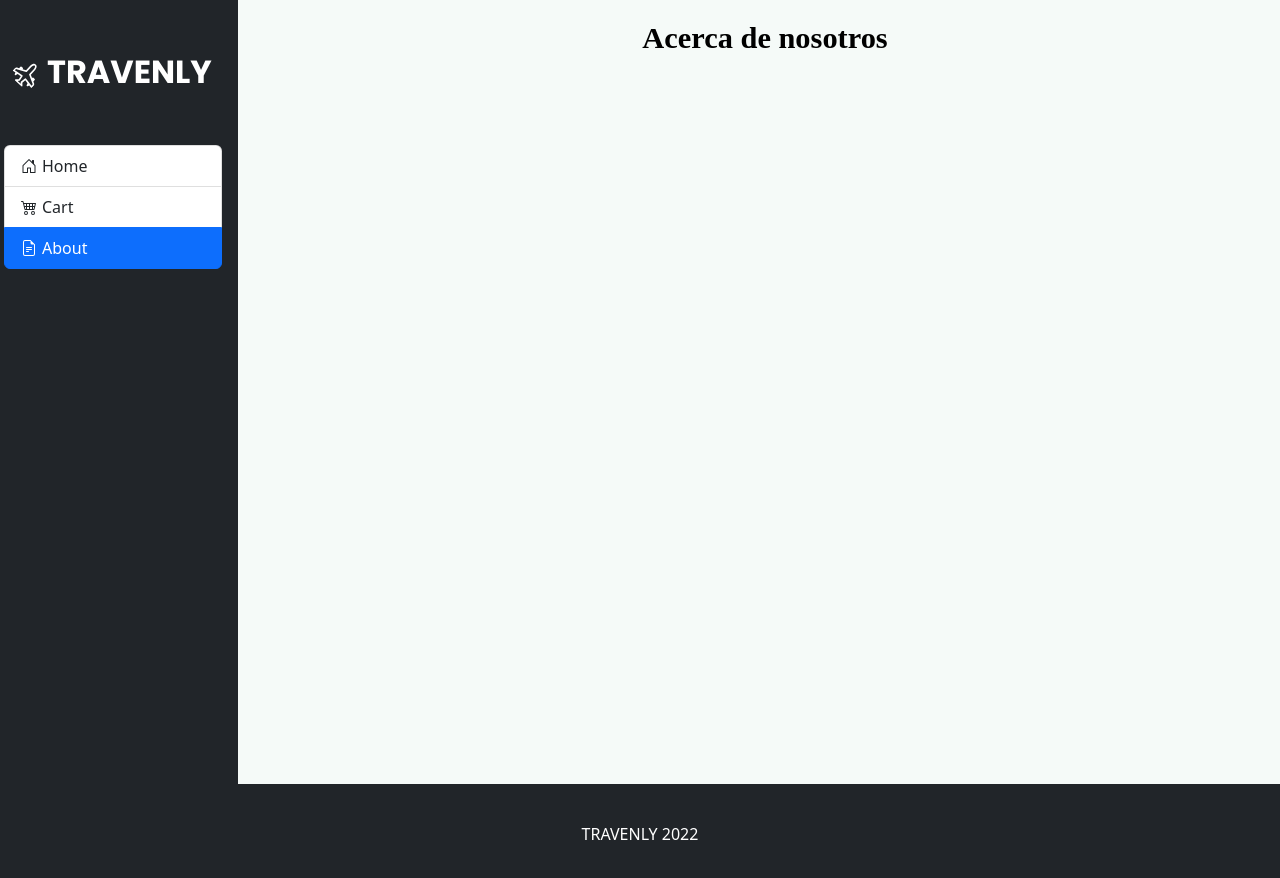
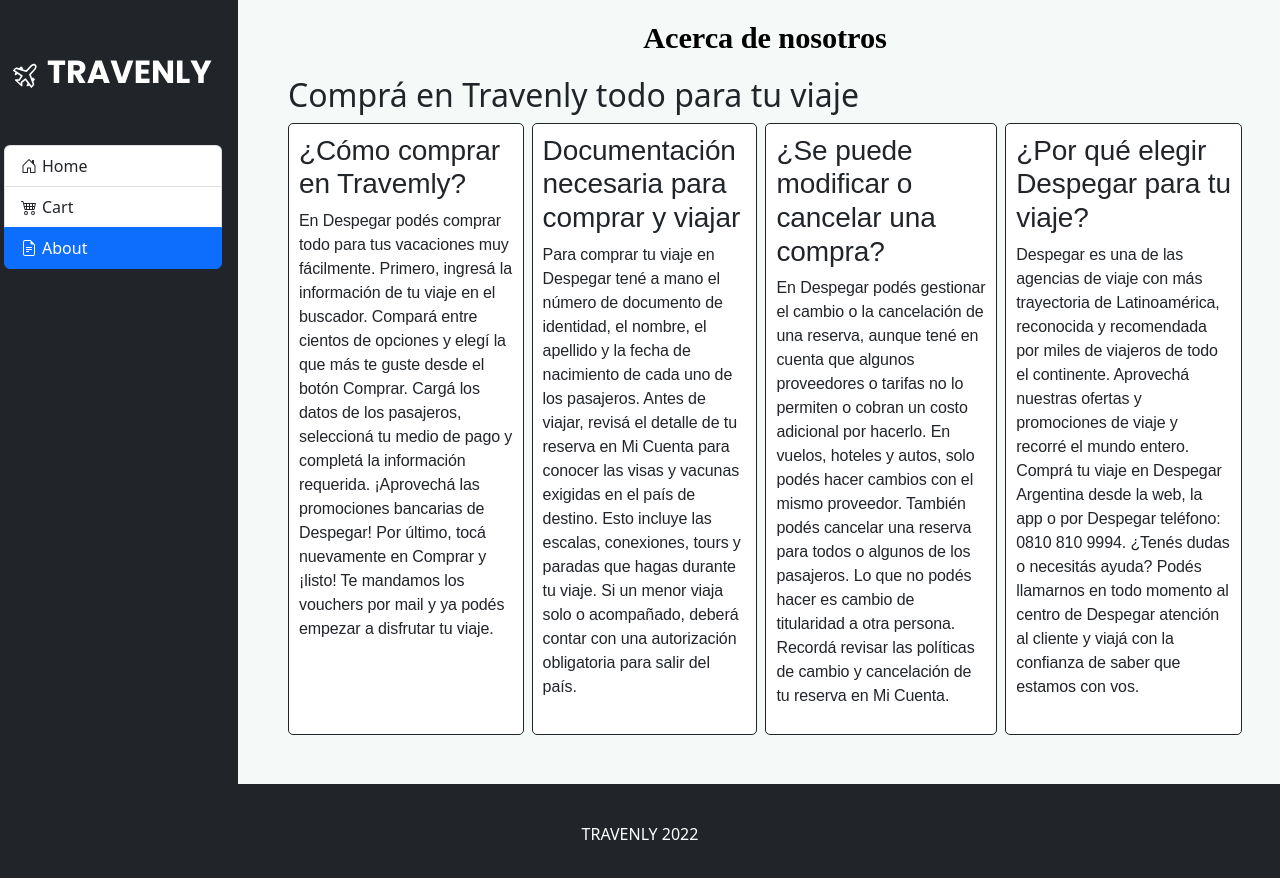
Before and after one commit to isaiasleonel/Travels, an Angular app: page /about in a window 1280 px wide. Shown: the top 878 px of the page. Built offline with nearby package versions, Linux system fonts and the light colour scheme; a web font is replaced by a local one.

Commit message:
Maquetacion de la seccion About

```diff
--- a/src/app/travel-about/travel-about.component.css
+++ b/src/app/travel-about/travel-about.component.css
@@ -18,3 +18,24 @@
   color: black;
   font-family: Monoton;
 }
+
+.home-ui-seo-cards {
+  display: flex;
+  gap: 2px;
+}
+.card_help {
+  background-color: white;
+  border: solid 1px;
+  border-radius: 5px;
+  padding: 10px;
+}
+
+.conteiner_card_help {
+  display: flex;
+  gap: 8px;
+}
+h3,
+p {
+  font-family: Rubik, Arial, sans-serif;
+  letter-spacing: -0.1px;
+}
--- a/src/app/travel-about/travel-about.component.html
+++ b/src/app/travel-about/travel-about.component.html
@@ -1,3 +1,67 @@
 <div class="container">
   <h3 class="title">Acerca de nosotros</h3>
 </div>
+<div class="home-ui-module home-ui-trackable-module">
+  <div class="eva-3-container home-ui-seo-cards-container home-box-mb">
+    <h2>Comprá en Travenly todo para tu viaje</h2>
+    <div class="home-ui-seo-cards-wrapper">
+      <div class="conteiner_card_help">
+        <div class="card_help">
+          <h3>¿Cómo comprar en Travemly?</h3>
+          <p class="home-ui-seo-card-text">
+            En Despegar podés comprar todo para tus vacaciones muy fácilmente.
+            Primero, ingresá la información de tu viaje en el buscador. Compará
+            entre cientos de opciones y elegí la que más te guste desde el botón
+            Comprar. Cargá los datos de los pasajeros, seleccioná tu medio de
+            pago y completá la información requerida. ¡Aprovechá las promociones
+            bancarias de Despegar! Por último, tocá nuevamente en Comprar y
+            ¡listo! Te mandamos los vouchers por mail y ya podés empezar a
+            disfrutar tu viaje.
+          </p>
+        </div>
+        <!-- "2 do div" -->
+        <div class="card_help">
+          <h3>Documentación necesaria para comprar y viajar</h3>
+          <p>
+            Para comprar tu viaje en Despegar tené a mano el número de documento
+            de identidad, el nombre, el apellido y la fecha de nacimiento de
+            cada uno de los pasajeros. Antes de viajar, revisá el detalle de tu
+            reserva en Mi Cuenta para conocer las visas y vacunas exigidas en el
+            país de destino. Esto incluye las escalas, conexiones, tours y
+            paradas que hagas durante tu viaje. Si un menor viaja solo o
+            acompañado, deberá contar con una autorización obligatoria para
+            salir del país.
+          </p>
+        </div>
+        <!-- 3er div -->
+        <div class="card_help">
+          <h3>¿Se puede modificar o cancelar una compra?</h3>
+          <p>
+            En Despegar podés gestionar el cambio o la cancelación de una
+            reserva, aunque tené en cuenta que algunos proveedores o tarifas no
+            lo permiten o cobran un costo adicional por hacerlo. En vuelos,
+            hoteles y autos, solo podés hacer cambios con el mismo proveedor.
+            También podés cancelar una reserva para todos o algunos de los
+            pasajeros. Lo que no podés hacer es cambio de titularidad a otra
+            persona. Recordá revisar las políticas de cambio y cancelación de tu
+            reserva en Mi Cuenta.
+          </p>
+        </div>
+        <!-- 4to div  -->
+        <div class="card_help">
+          <h3>¿Por qué elegir Despegar para tu viaje?</h3>
+          <p>
+            Despegar es una de las agencias de viaje con más trayectoria de
+            Latinoamérica, reconocida y recomendada por miles de viajeros de
+            todo el continente. Aprovechá nuestras ofertas y promociones de
+            viaje y recorré el mundo entero. Comprá tu viaje en Despegar
+            Argentina desde la web, la app o por Despegar teléfono: 0810 810
+            9994. ¿Tenés dudas o necesitás ayuda? Podés llamarnos en todo
+            momento al centro de Despegar atención al cliente y viajá con la
+            confianza de saber que estamos con vos.
+          </p>
+        </div>
+      </div>
+    </div>
+  </div>
+</div>
```
